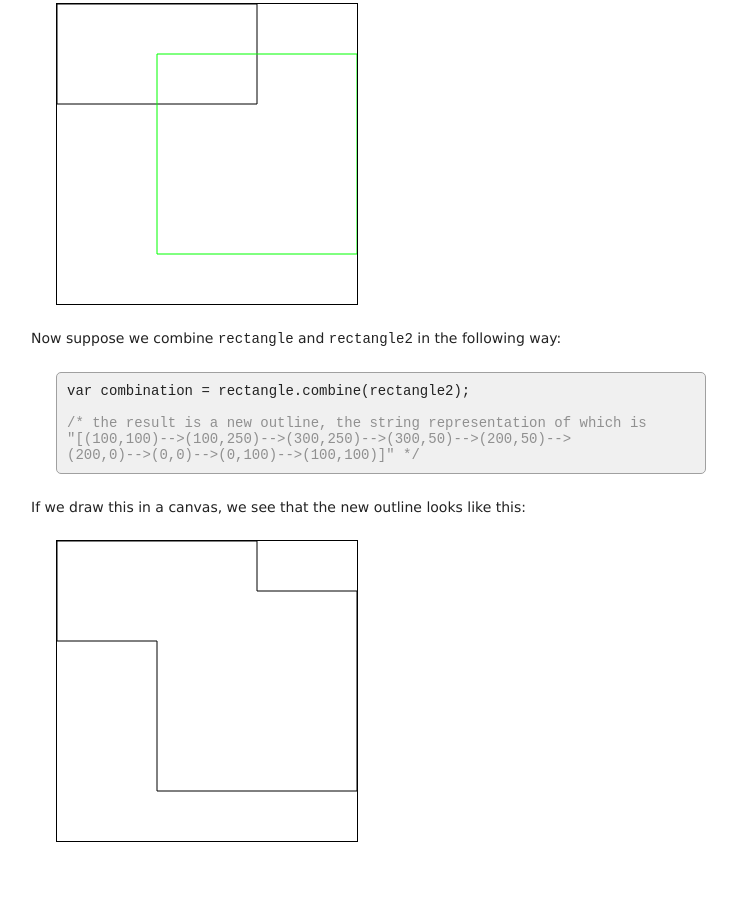
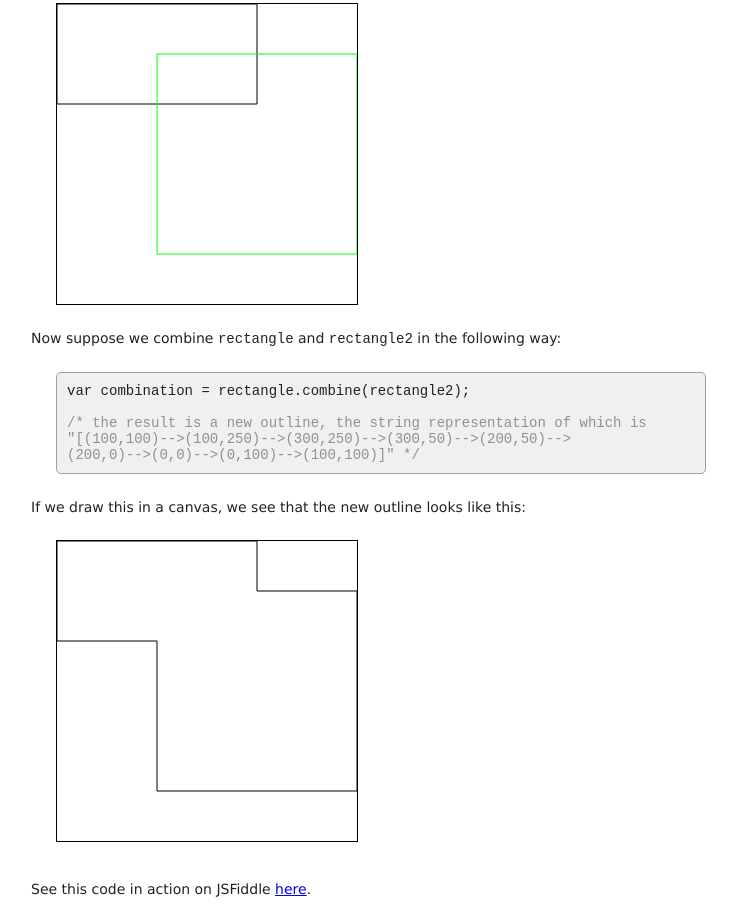
Before and after one commit to emilefokkema/outline, a plain HTML site: page index.html in a window 1280 px wide. Shown: the part 1139-2050 px from the top of the page, without its empty margins (259-996 px from the left). Before the commit the page ends 2020 px from the top, so only its background shows below. Drawn offline with nearby package versions, Linux system fonts and the light colour scheme.

Commit message:
add JSFiddle link

```diff
--- a/index.html
+++ b/index.html
@@ -106,8 +106,9 @@
 				<line class="invisible">combination.makeCanvasPaths(context,function(){context.stroke();});</line>
 			</div>
 			If we draw this in a canvas, we see that the new outline looks like this:<br/>
-			<canvas id="canvas3" width="300" height="300"></canvas>
+			<canvas id="canvas3" width="300" height="300"></canvas><br/>
 		</p>
+		<p>See this code in action on JSFiddle <a href="https://jsfiddle.net/dupxc1oy/3/">here</a>.</p>
 	</div>
 
 </body>
```
